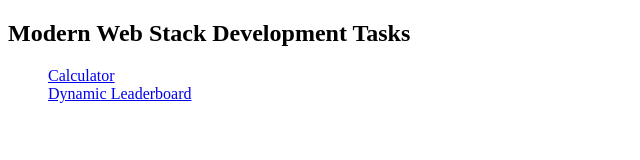
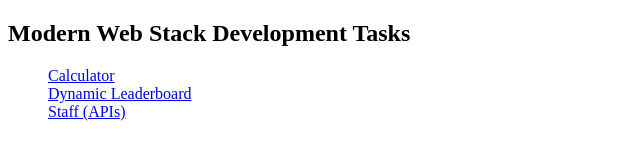
Before and after one commit to notnowJack/WebStackLabs, a plain HTML site: page index.html in a window 1280 px wide. Shown: the full height of the page, 0-640 px from the left. Drawn offline with Linux system fonts and the light colour scheme.

Commit message:
Update index.html

```diff
--- a/index.html
+++ b/index.html
@@ -9,7 +9,7 @@
             <ul style="list-style: none;">
                 <li><a href="basic-calculator\calculator.html">Calculator</a></li>
                 <li><a href="Dynamic Leaderboard\dynamicLeaderboard.html">Dynamic Leaderboard</a></li>
-                <li><a href="Fetching Data from APIs\staff.html"></a></li>
+                <li><a href="Fetching Data from APIs\staff.html">Staff (APIs)</a></li>
             </ul>
         </div>
 </body>
```
